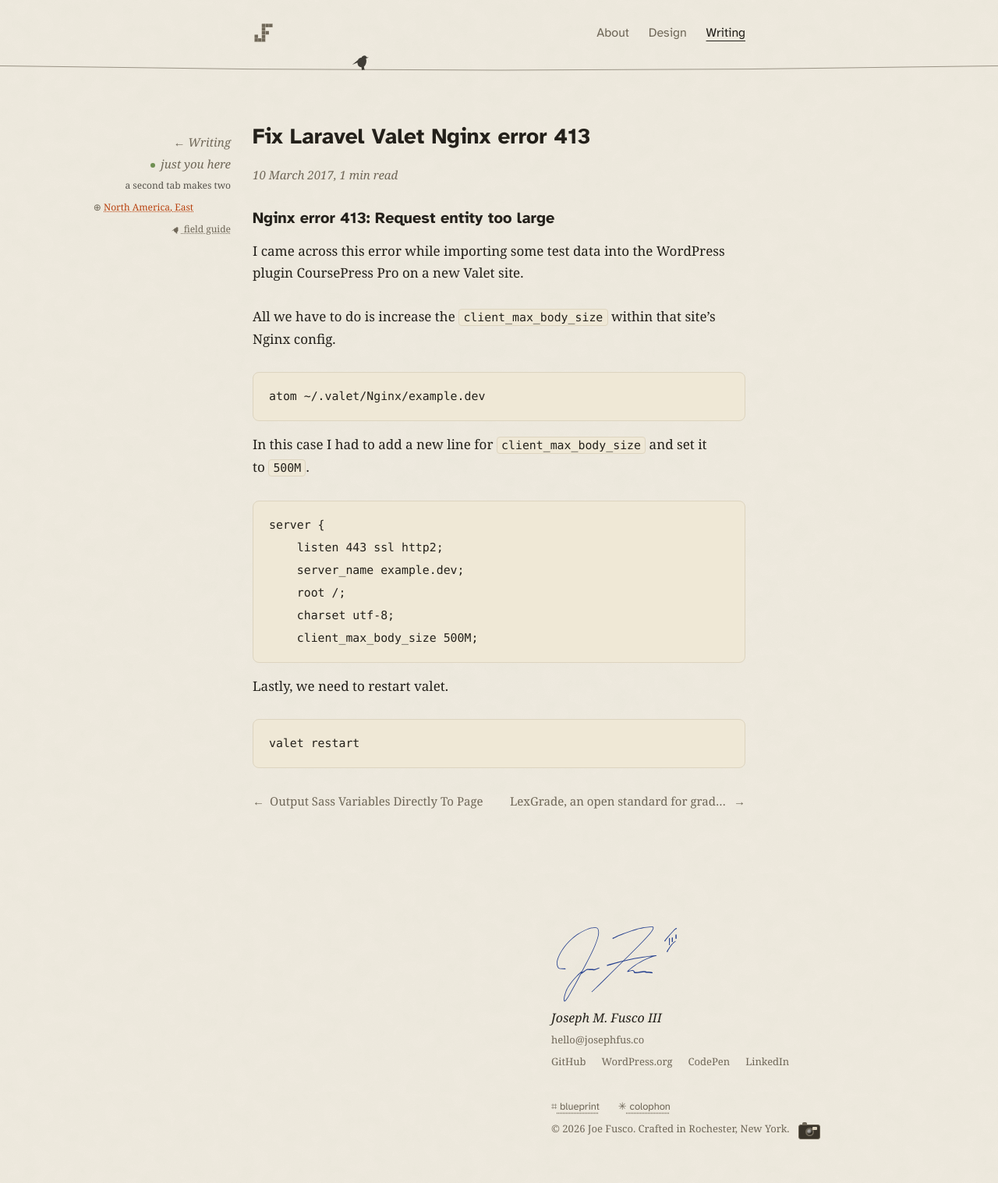
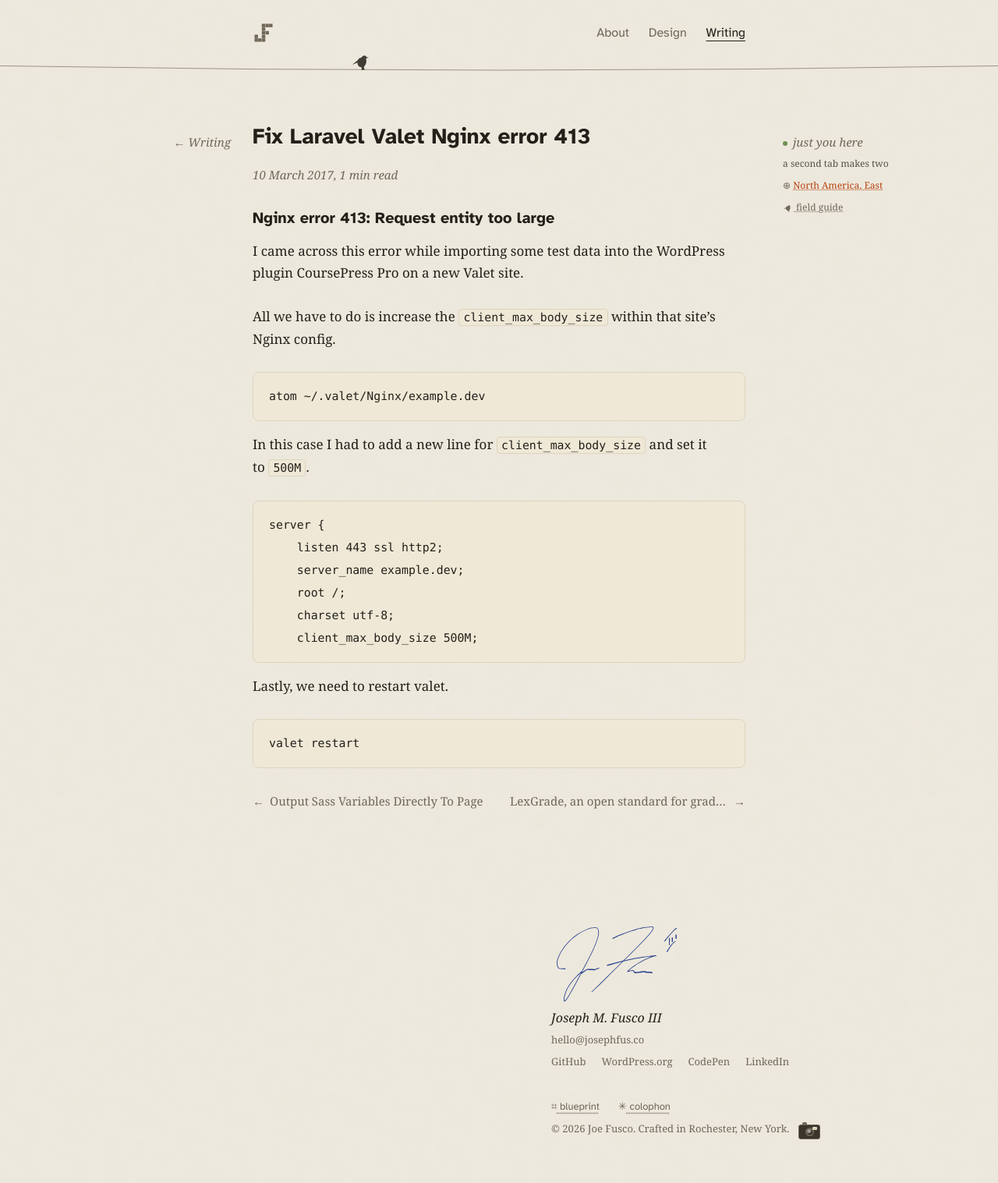
Before and after one commit to josephfusco/josephfusco.github.io, a Jekyll site: the page built from _posts/2017-3-10-fix-laravel-valet-nginx-error-413.md, in a window 1280 px wide. Shown: the whole page at 78% size. Built offline with Jekyll 4.4.1, drawn with Linux system fonts in a browser that asks for light colours.

Commit message:
Left is what lasts, right is what is passing
The margins mean something now, and the meaning is time. The right
margin holds the live line over the week's record, on one edge, in the
order they happened. The left margin holds navigation and the page's
own dates, which is what it was already for.

That is also the end of the clash on the archive: the note is not in
the column the post dates hang in any more.

```diff
--- a/assets/css/redesign.css
+++ b/assets/css/redesign.css
@@ -1822,21 +1822,26 @@ body {
 /* The note scans as lines: every row is one 1.75rem unit tall, so the
    eye runs down a rhythm instead of hunting for the next thing. */
 .field-note { gap: 0; max-width: 12rem; }
-/* The note measures from the words, like every other thing in this
-   margin: marks, dates, the trail. Its right edge is theirs. Where a
-   trail is already on that line, the note takes the next one down. */
-@media (min-width: 75rem) {
+/* Left is what lasts, right is what is passing. The note is the most
+   now thing on the page, so it heads the right margin, over the feed
+   of what happened this week; the left margin keeps navigation and the
+   page's own dates. */
+@media (min-width: 70rem) {
   .field-note {
     top: calc(100% + 3.5rem);
-    left: auto;
-    right: calc(50% + 21.5rem);
-    align-items: flex-end;
-    text-align: right;
-  }
-  .field-note--after-trail { top: calc(100% + 5.25rem); }
-  /* the front page opens on phi squared, so the note drops with it and
-     starts on the band the title and the face share */
+    /* the same edge the feed hangs from, so the column has one */
+    left: calc(50% + 21rem + 1.75rem);
+    right: auto;
+    width: 17rem;
+    max-width: 17rem;
+    align-items: flex-start;
+    text-align: left;
+  }
+  .field-note--after-trail { top: calc(100% + 3.5rem); }
+  /* the front page opens on phi squared, so the note drops with it */
   body.index .field-note { top: calc(100% + 3.5rem + var(--space-m)); }
+  /* the guide opens into its own margin, not across the page */
+  #field-guide { left: auto; right: 1.25rem; }
 }
 .field-note > * { line-height: var(--lh); min-height: var(--lh); }
 
```
